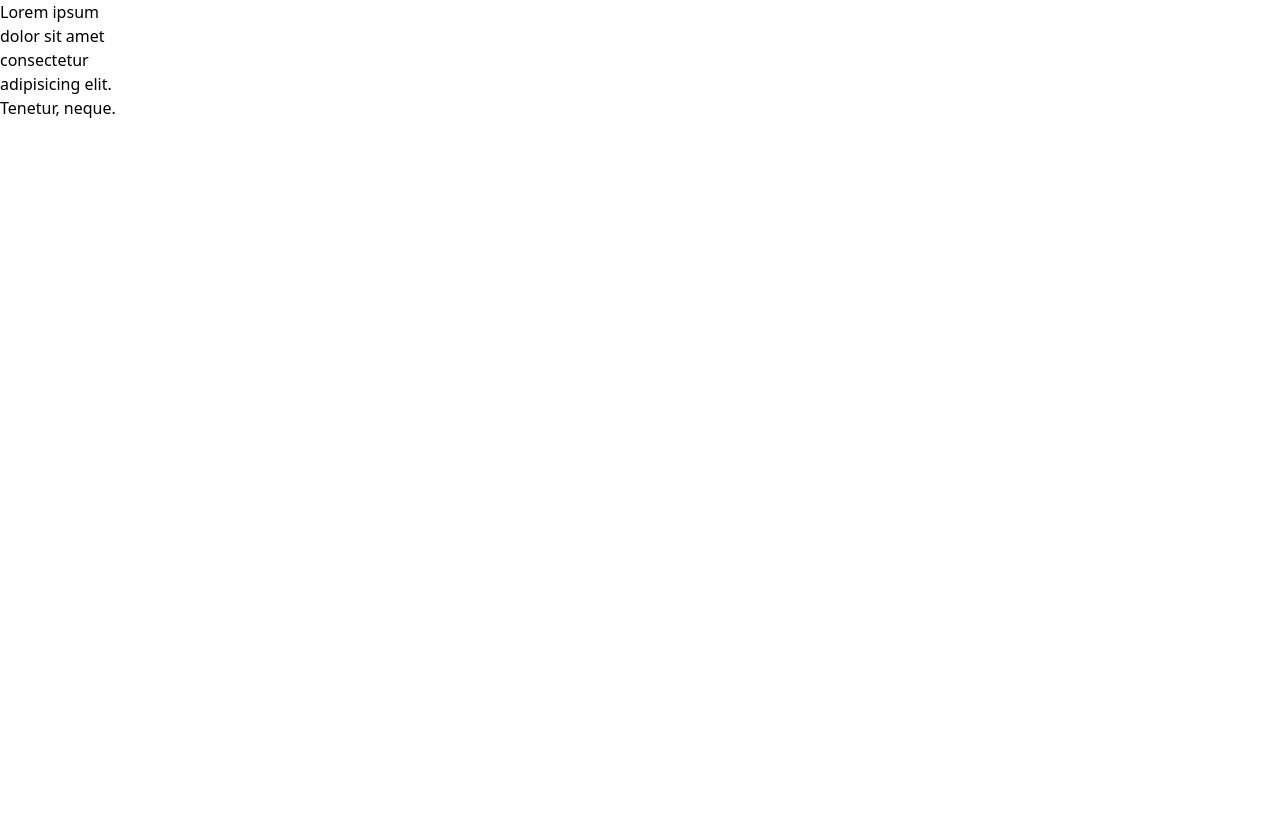
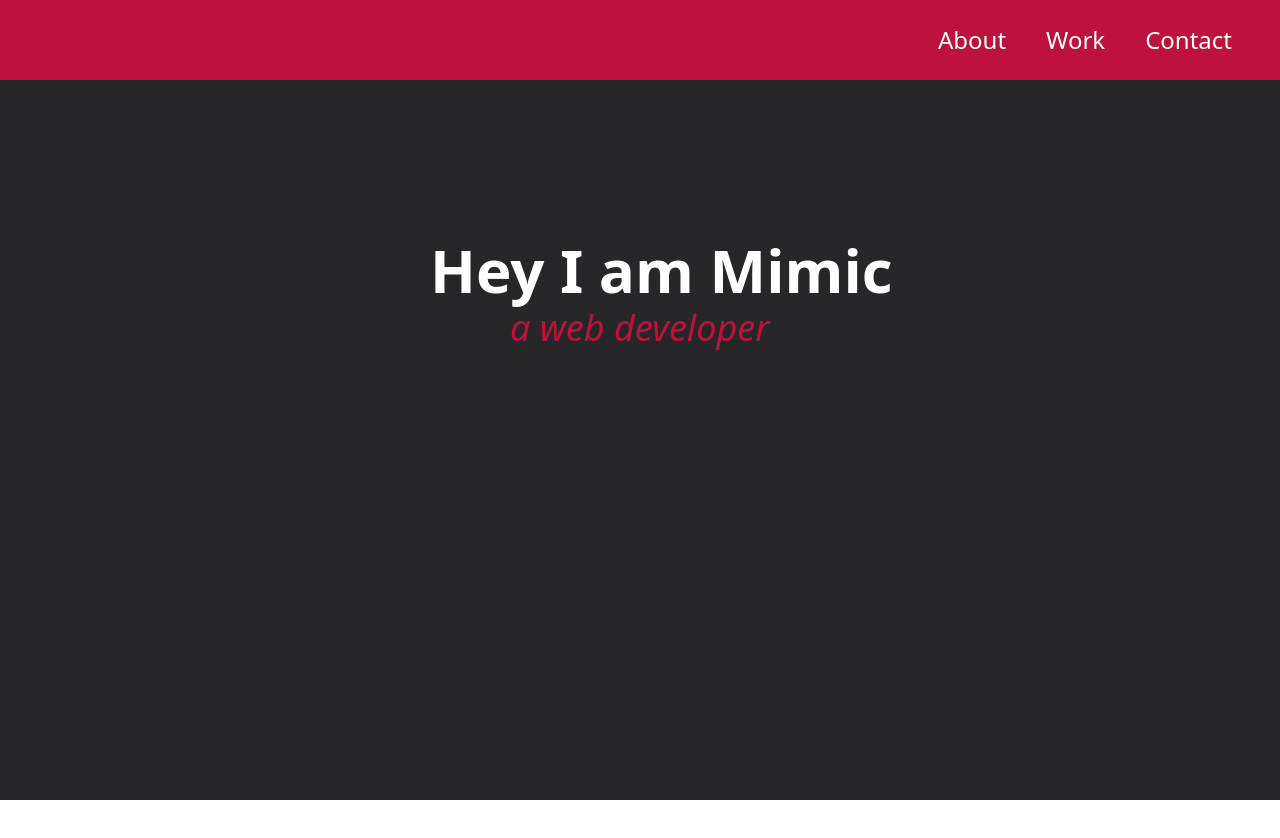
Before and after one commit to M-Abb/Assignment1, a plain HTML site: page src/index.html in a window 1280 px wide. Before the commit the page ends 800 px from the top, so only its background shows below. Drawn offline with Linux system fonts and the light colour scheme.

Commit message:
third done

```diff
--- a/src/index.html
+++ b/src/index.html
@@ -6,9 +6,18 @@
     <link href="./output.css" rel="stylesheet" />
   </head>
   <body>
-    <nav>
-        <p class="h-28 bg-red w-32">Lorem ipsum dolor sit amet consectetur adipisicing elit. Tenetur, neque.</p>
+    <div id="first" class="h-screen bg-zinc-800 w-129 text-white pt-60 pl-[430px]" >
+        <h1 class="text-6xl font-bold">Hey I am Mimic</h1>
+        <h5 class="text-4xl italic text-rose-700 pt-2 font-thin pl-[80px] ">a web developer</h5>
 
+    </div>
+    <nav
+      class="h-20 bg-rose-700 w-screen flex text-2xl text-white items-center justify-end gap-10 pr-12 fixed top-0">
+      <h2>About</h2>
+      <h2>Work</h2>
+      <h2>Contact</h2>
     </nav>
+    <div  class="h-screen bg-indigo-900">
+   </div>
   </body>
 </html>
```
Also changed, not shown: src/output.css.
